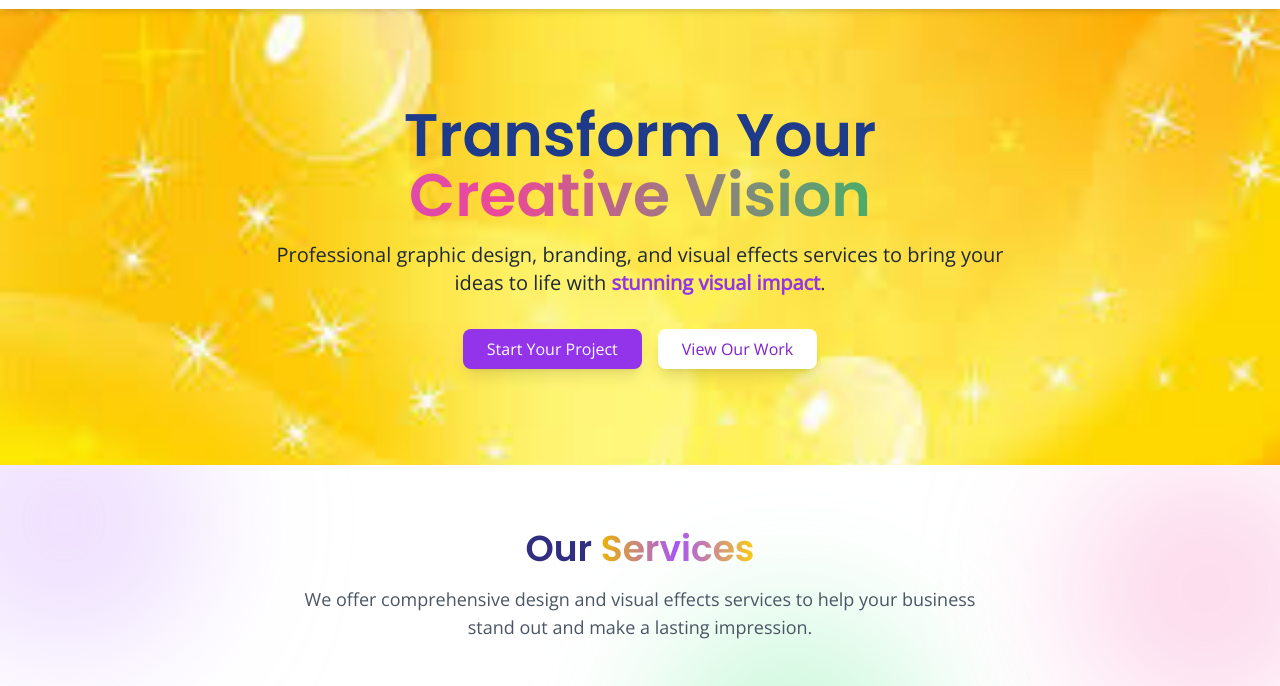
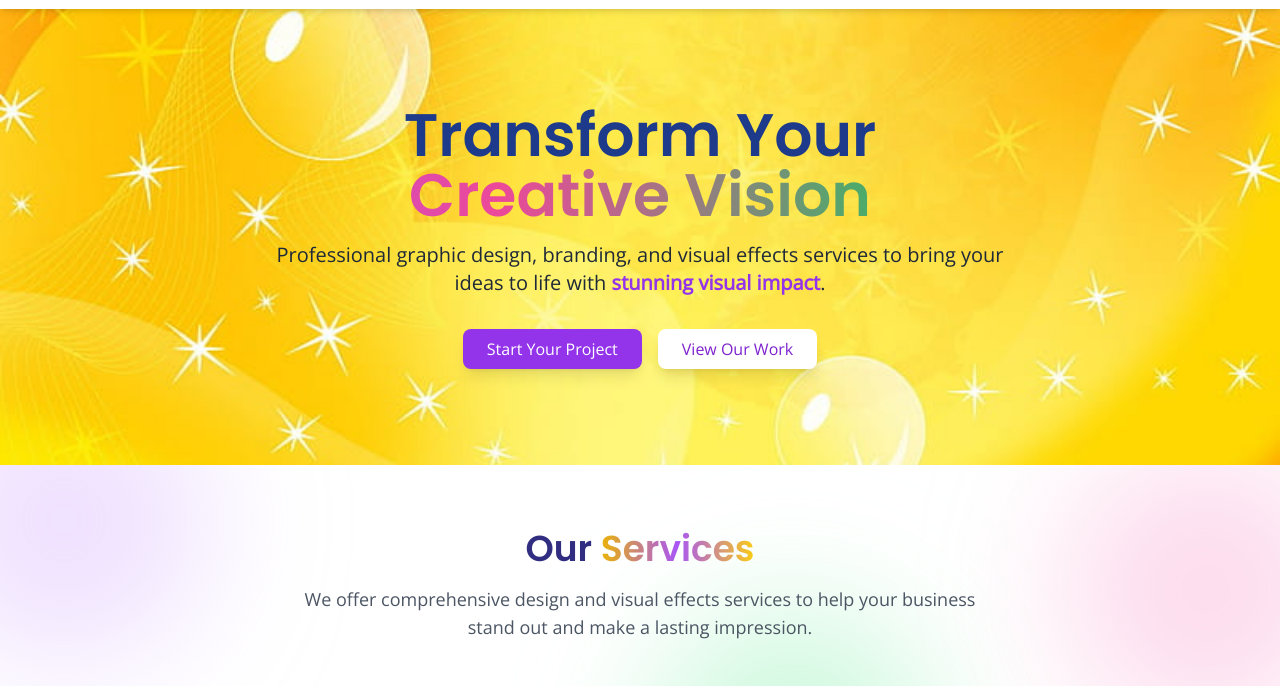
Before and after one commit to KakaDev254/realedits, a plain HTML site: page index.html in a window 1280 px wide. Shown: the part 55-741 px from the top of the page. Drawn offline with nearby package versions, Linux system fonts and the light colour scheme.

Commit message:
new hero image

```diff
--- a/index.html
+++ b/index.html
@@ -29,7 +29,7 @@
         font-family: "Poppins", sans-serif;
       }
       .hero-bg {
-        background-image: url("assets/bg3.jpeg");
+        background-image: url("assets/bg4.jpg");
         background-size: cover;
         background-position: center;
       }
```
Also changed, not shown: assets/bg4.jpg (added).
